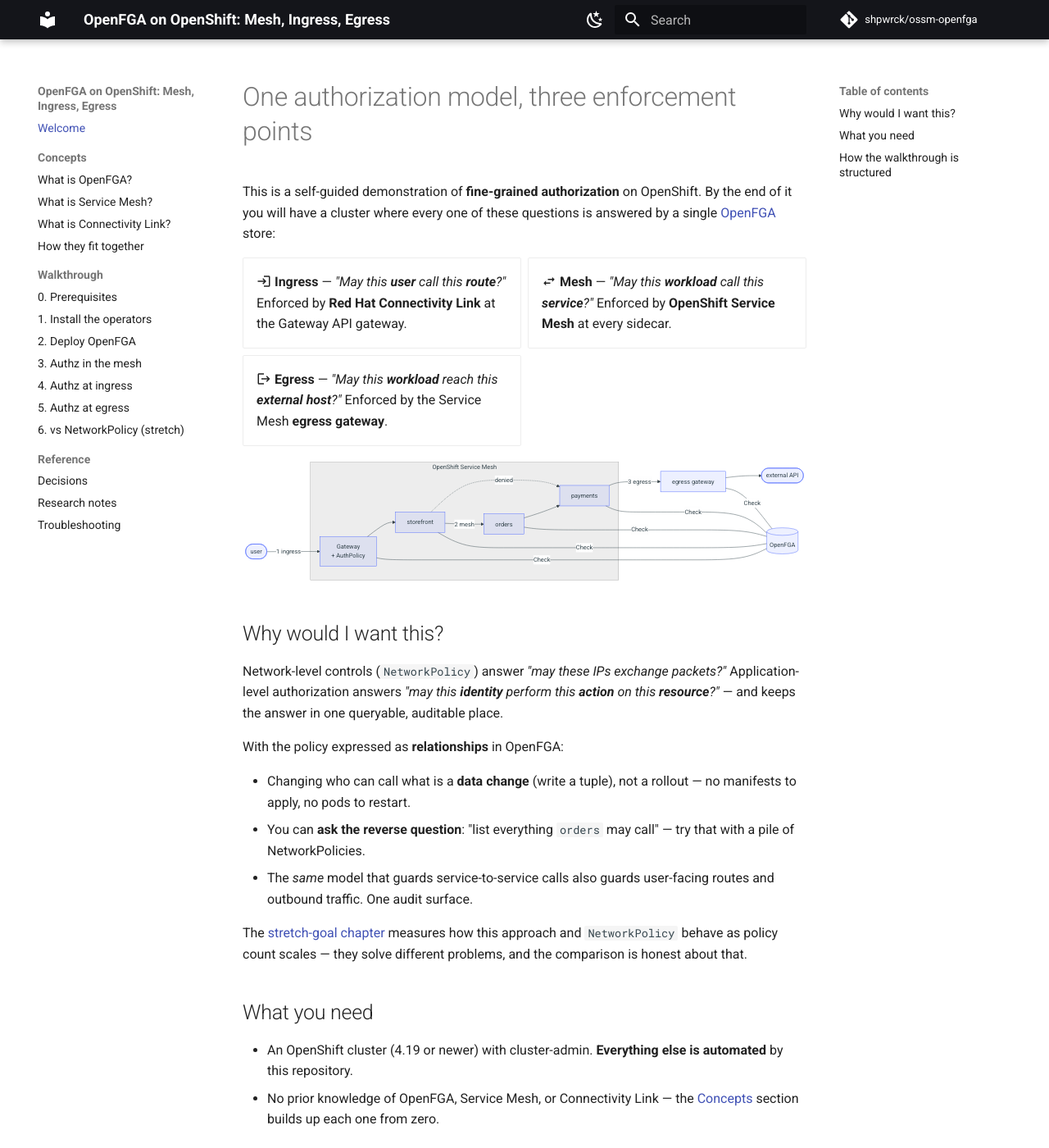
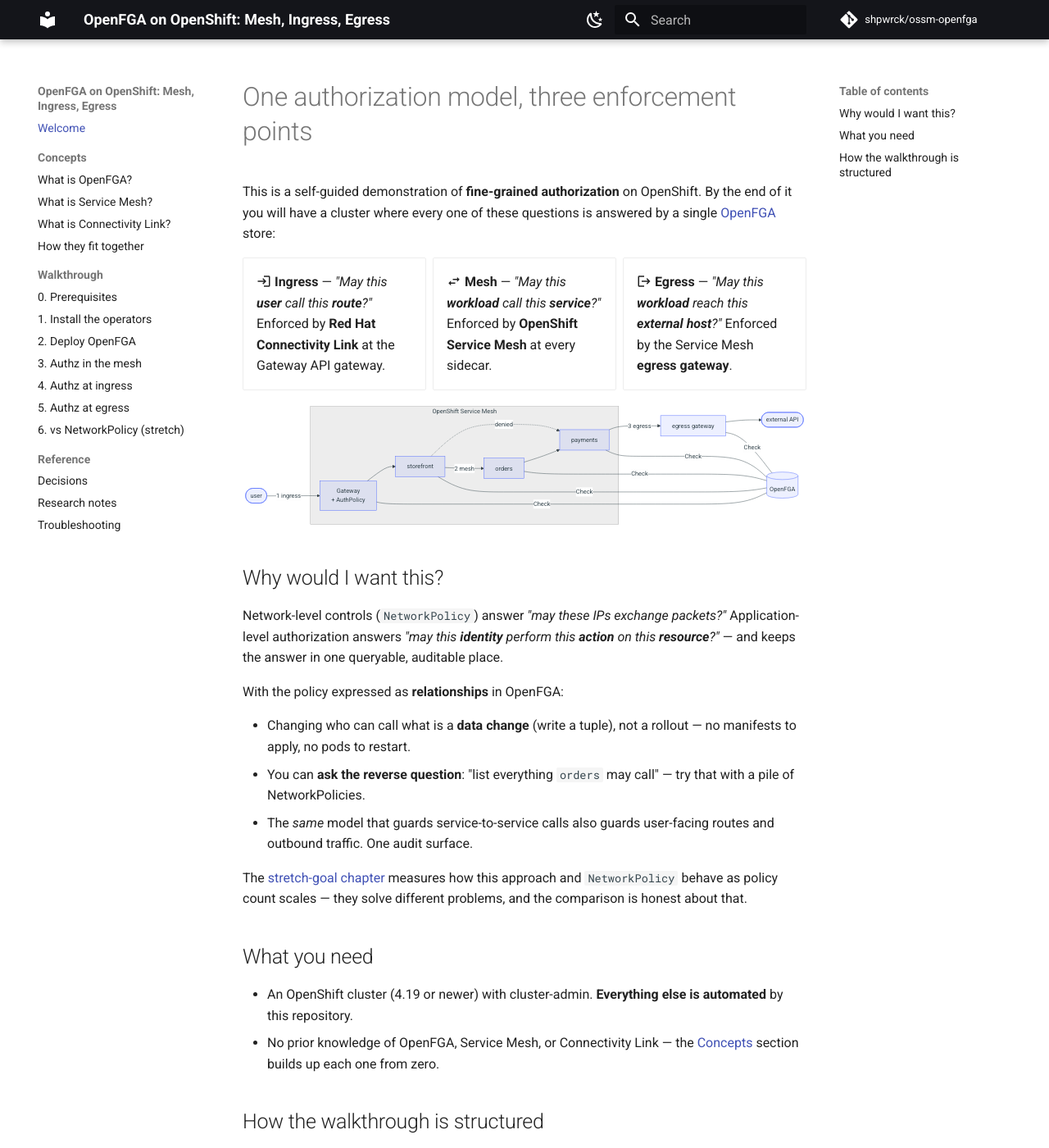
Before and after one commit to shpwrck/ossm-openfga, an MkDocs documentation site: the page built from docs/index.md, in a window 1280 px wide and 1400 px high. Shown: the whole window at 82% size. Built offline with MkDocs 1.6.1 and Material for MkDocs 9.7.7, drawn with Linux system fonts in a browser that asks for light colours; comment, search, counter and statistics services are not loaded.

Commit message:
Fix card-grid override: theme puts columns on the div, ul is display:contents
Co-Authored-By: Claude Fable 5 <noreply@anthropic.com>

```diff
--- a/docs/stylesheets/extra.css
+++ b/docs/stylesheets/extra.css
@@ -1,12 +1,14 @@
 /* The three enforcement-plane cards on the welcome page: three equal columns
    when the viewport has room, a single stacked column otherwise — never the
-   default auto-fit's uneven 2+1 wrap. */
-.md-typeset .grid.cards.three-planes > ul {
+   default auto-fit's uneven 2+1 wrap.
+   Note: the theme defines grid-template-columns on the .grid DIV itself (the
+   inner ul is display: contents), so the override must target the div. */
+.md-typeset .grid.three-planes {
   grid-template-columns: repeat(3, 1fr);
 }
 
 @media screen and (max-width: 44.9375em) {
-  .md-typeset .grid.cards.three-planes > ul {
+  .md-typeset .grid.three-planes {
     grid-template-columns: 1fr;
   }
 }
```
